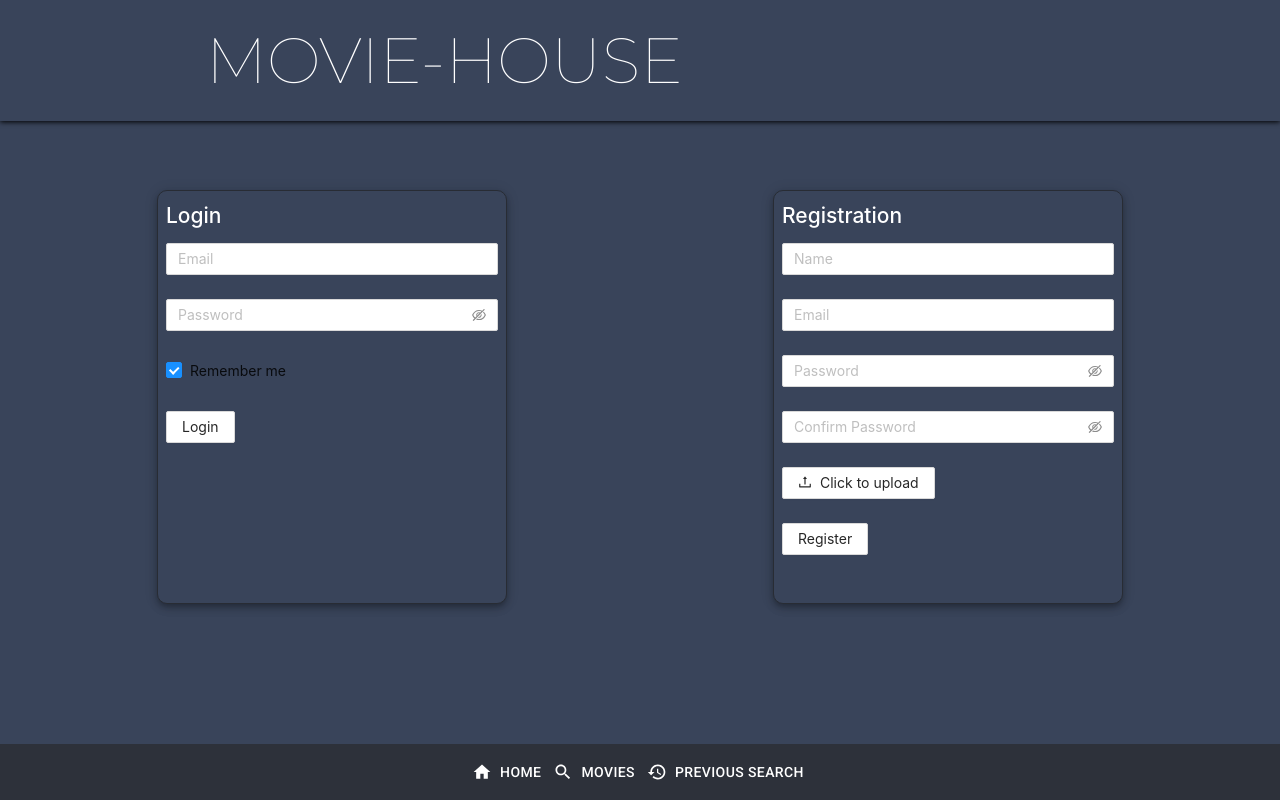
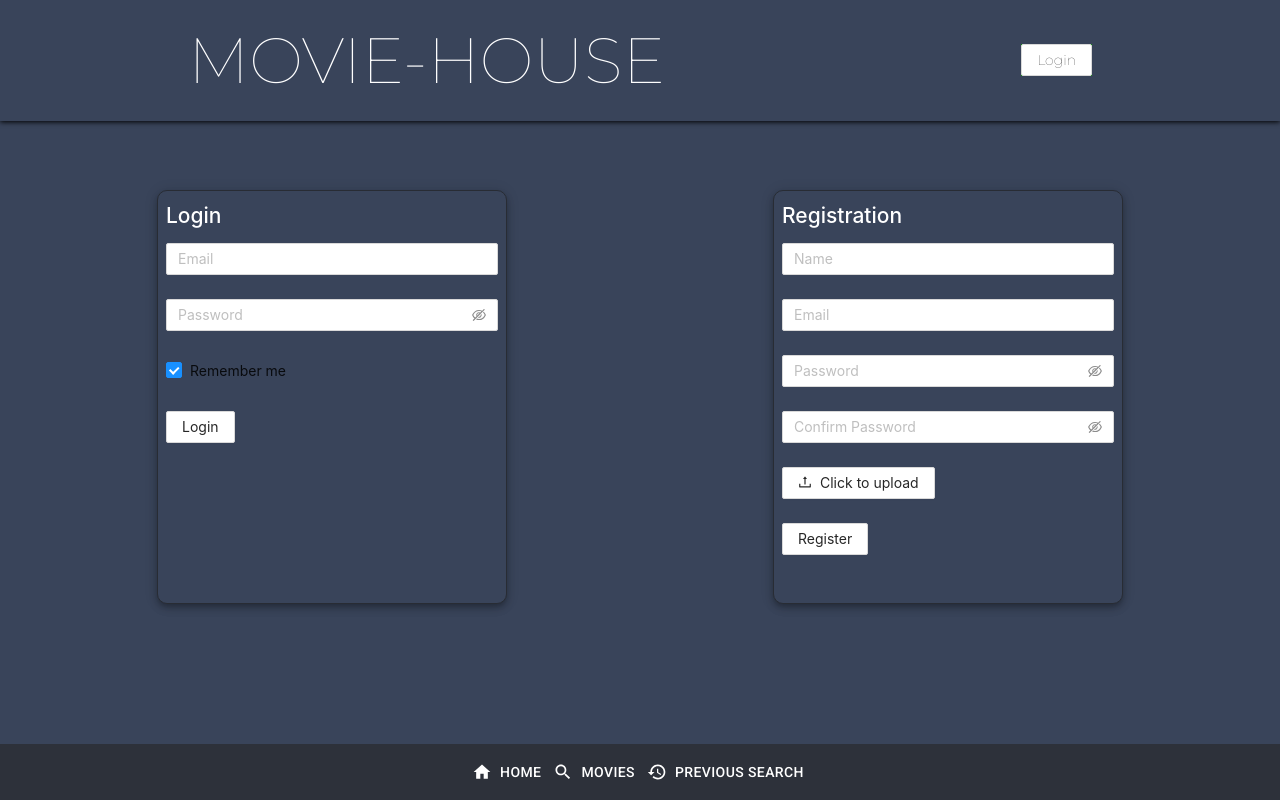
Before and after one commit to mexell96/movie-house, a React (Create React App) app: page /auth in a window 1280 px wide. Built offline with nearby package versions, Linux system fonts and the light colour scheme.

Commit message:
added authReducer

```diff
--- a/src/components/Header/Header.styled.ts
+++ b/src/components/Header/Header.styled.ts
@@ -1,4 +1,5 @@
 import styled from "styled-components";
+import { Link } from "react-router-dom";
 
 export const HeaderStyled = styled.div`
   width: 100%;
@@ -6,6 +7,7 @@ export const HeaderStyled = styled.div`
   position: fixed;
   display: flex;
   justify-content: space-around;
+  align-items: center;
   text-transform: uppercase;
   background-color: #39445a;
   font-family: "Montserrat", sans-serif;
@@ -24,11 +26,26 @@ export const HeaderStyled = styled.div`
 export const HeaderAvatarStyled = styled.div`
   display: flex;
   align-items: center;
+  justify-content: center;
+  background-color: green;
+  cursor: auto;
+`;
+
+export const HeaderImgLinkStyled = styled(Link)`
+  height: 5vw;
+  margin-right: 10px;
+  &:hover {
+    background-color: rgba(0, 0, 0, 0);
+  }
 `;
 
 export const HeaderImgStyled = styled.img`
   height: 5vw;
   width: 5vw;
   border-radius: 50%;
-  margin-right: 10px;
+  margin-bottom: 5vw;
+
+  @media (max-width: 1000px) {
+    margin-bottom: 6.4vw;
+  }
 `;
--- a/src/components/Header/Header.tsx
+++ b/src/components/Header/Header.tsx
@@ -2,29 +2,39 @@ import {
   HeaderStyled,
   HeaderAvatarStyled,
   HeaderImgStyled,
+  HeaderImgLinkStyled,
 } from "./Header.styled";
 import { Button } from "antd";
 import { Link } from "react-router-dom";
 import { noPicture } from "../../consts";
+import { useSelector } from "react-redux";
+import { useDispatch } from "react-redux";
+import { logout } from "../../redux/actions";
 
 const Header = () => {
+  const dispatch = useDispatch();
+  const authReducer = useSelector(({ authReducer }: any) => authReducer);
+  console.log(authReducer.isAuth, "222");
+
   return (
     <HeaderStyled onClick={() => window.scroll(0, 0)}>
       <div>Movie-house</div>
       <HeaderAvatarStyled>
-        {/* {isAuth && (
+        {!authReducer.isAuth && (
           <Button>
             <Link to={`/auth`}>Login</Link>
           </Button>
-        )} */}
-        {/* {!isAuth && (
+        )}
+        {authReducer.isAuth && (
           <>
-            <HeaderImgStyled src={noPicture} alt="avatar" />
-            <Button>
-              <Link to={`/auth`}>Logout</Link>
+            <HeaderImgLinkStyled to={`/profile/${authReducer.user.email}`}>
+              <HeaderImgStyled src={noPicture} alt="avatar" />
+            </HeaderImgLinkStyled>
+            <Button onClick={() => dispatch(logout())}>
+              <Link to={`/`}>Logout</Link>
             </Button>
           </>
-        )} */}
+        )}
       </HeaderAvatarStyled>
     </HeaderStyled>
   );
--- a/src/components/Login/Login.tsx
+++ b/src/components/Login/Login.tsx
@@ -1,7 +1,10 @@
+import { useDispatch } from "react-redux";
 import { Form, Input, Button, Checkbox, message } from "antd";
 import { useHistory } from "react-router-dom";
+import { login } from "../../redux/actions";
 
 const Login = () => {
+  const dispatch = useDispatch();
   const history = useHistory();
 
   const onFinish = (values: any) => {
@@ -13,6 +16,7 @@ const Login = () => {
     console.log(user, "user 444");
 
     if (user && password === user.password) {
+      dispatch(login(user));
       message.success("Сonfirmed");
       history.push(`/`);
     } else {
--- a/src/redux/actions.ts
+++ b/src/redux/actions.ts
@@ -11,6 +11,8 @@ import {
   SET_TAB,
   SET_REVIEW,
   SET_REVIEWS,
+  LOGIN,
+  LOGOUT,
 } from "./types";
 
 type ReviewPropsType = {
@@ -84,3 +86,18 @@ export const setReviews = (props: ReviewsReducerType) => {
     payload: props,
   };
 };
+
+export const login = (user: any) => {
+  console.log(user, "user 55");
+
+  return {
+    type: LOGIN,
+    payload: user,
+  };
+};
+
+export const logout = () => {
+  return {
+    type: LOGOUT,
+  };
+};
--- /dev/null
+++ b/src/redux/authReducer.ts
@@ -0,0 +1,20 @@
+import { LOGIN, LOGOUT } from "./types";
+
+const initialState = {
+  isAuth: false,
+  user: {},
+};
+
+export const authReducer = (
+  state = initialState,
+  { type, payload }: any
+): any => {
+  switch (type) {
+    case LOGIN:
+      return { user: payload, isAuth: true };
+    case LOGOUT:
+      return { isAuth: false };
+    default:
+      return state;
+  }
+};
--- a/src/redux/rootReducer.ts
+++ b/src/redux/rootReducer.ts
@@ -7,6 +7,7 @@ import { urlReducer } from "./urlReducer";
 import { resultsMovie } from "./resultsMovie";
 import { tabsReducer } from "./tabsReducer";
 import { reviewsReducer } from "./reviewsReducer";
+import { authReducer } from "./authReducer";
 
 export const rootReducer = combineReducers({
   appReducer,
@@ -16,4 +17,5 @@ export const rootReducer = combineReducers({
   resultsMovie,
   tabsReducer,
   reviewsReducer,
+  authReducer,
 });
--- a/src/redux/types.ts
+++ b/src/redux/types.ts
@@ -7,3 +7,5 @@ export const HIDE_LOADER: string = "HIDE_LOADER";
 export const SET_TAB: string = "SET_TAB";
 export const SET_REVIEW: string = "SET_REVIEW";
 export const SET_REVIEWS: string = "SET_REVIEWS";
+export const LOGIN: string = "LOGIN";
+export const LOGOUT: string = "LOGOUT";
```
